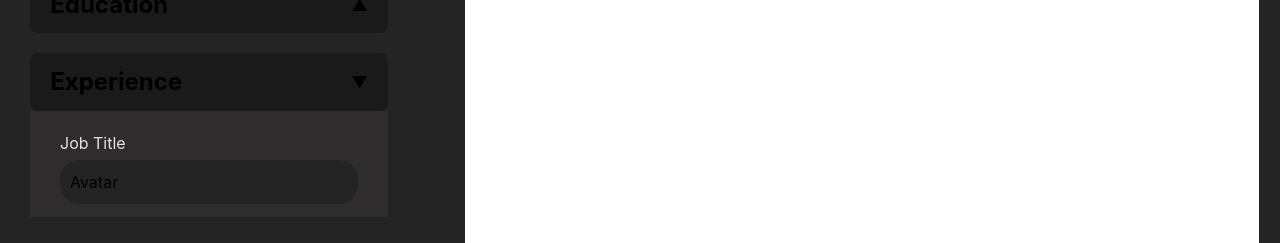
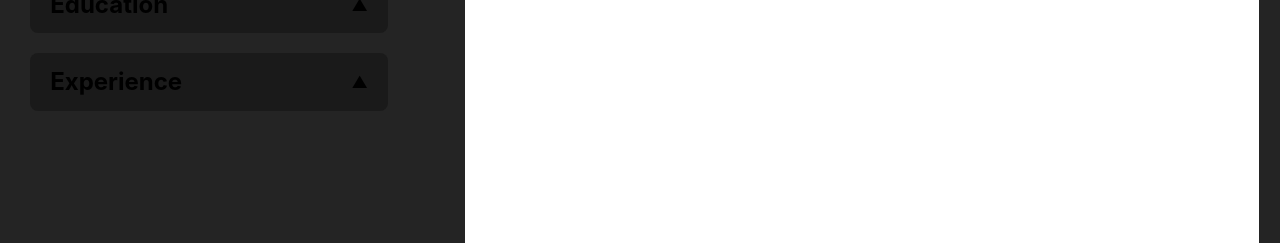
Before and after one commit to ey-u/resume-builder, a React (Vite) app: page / in a window 1280 px wide. Shown: the part 557-800 px from the top of the page. Built offline with nearby package versions, Linux system fonts and the light colour scheme.

Commit message:
Close experience section on inital page load

```diff
--- a/src/App.jsx
+++ b/src/App.jsx
@@ -90,7 +90,7 @@ export default function App() {
                 Add Education
               </button>
             </Section>
-            <Section initialToggle={true} title={"Experience"}>
+            <Section initialToggle={false} title={"Experience"}>
               {resume.experience.map((entry) => {
                 return (
                   <Experience
```
